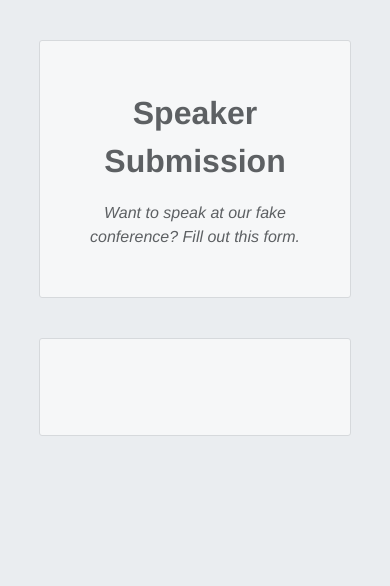
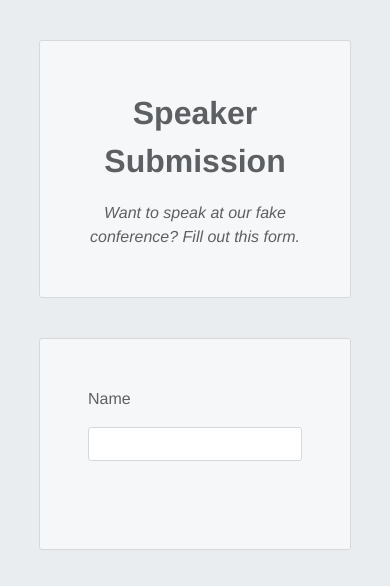
Before and after one commit to pyctal/speaker-submission-form, a plain HTML site: page index.html in a window 390 px wide. Drawn offline with Linux system fonts and the light colour scheme.

Commit message:
Style form rows for vertical layout
Switch form rows to a column-based flex layout to ensure labels appear
distinctly above inputs, improving scanability on mobile devices.

Apply consistent styling and full width to text inputs to establish a
clear visual hierarchy and provide accessible touch targets.

```diff
--- a/index.html
+++ b/index.html
@@ -12,10 +12,12 @@
       <h1>Speaker Submission</h1>
       <p><em>Want to speak at our fake conference? Fill out this form.</em></p>
     </header>
-    <form
-      action="https://httpbin.org/post"
-      method="post"
-      class="speaker-form"
-    ></form>
+
+    <form action="https://httpbin.org/post" method="post" class="speaker-form">
+      <div class="form-row">
+        <label for="full-name">Name</label>
+        <input type="text" id="full-name" name="full-name" />
+      </div>
+    </form>
   </body>
 </html>
--- a/style.css
+++ b/style.css
@@ -46,3 +46,26 @@ h1 {
   padding: 3rem;
   margin: 0 0 2.5rem 0;
 }
+
+.form-row {
+  margin-bottom: 2.5rem;
+
+  display: flex;
+  justify-content: flex-start;
+  flex-direction: column;
+  flex-wrap: wrap;
+}
+
+.form-row input[type="text"] {
+  background-color: #ffffff;
+  border: 1px solid var(--form-border-color);
+  border-radius: 3px;
+
+  width: 100%;
+  padding: 0.5rem;
+  font-size: 0.9rem;
+}
+
+.form-row label {
+  margin-bottom: 1rem;
+}
```
